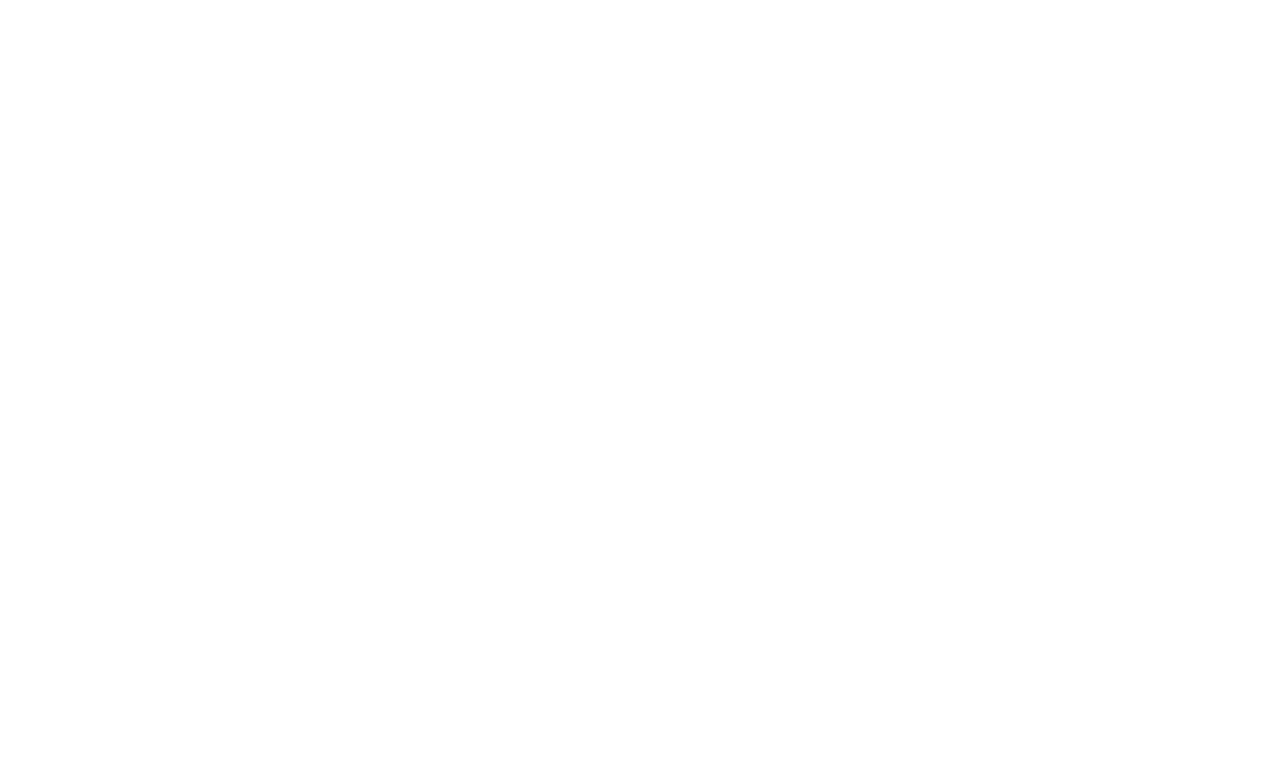
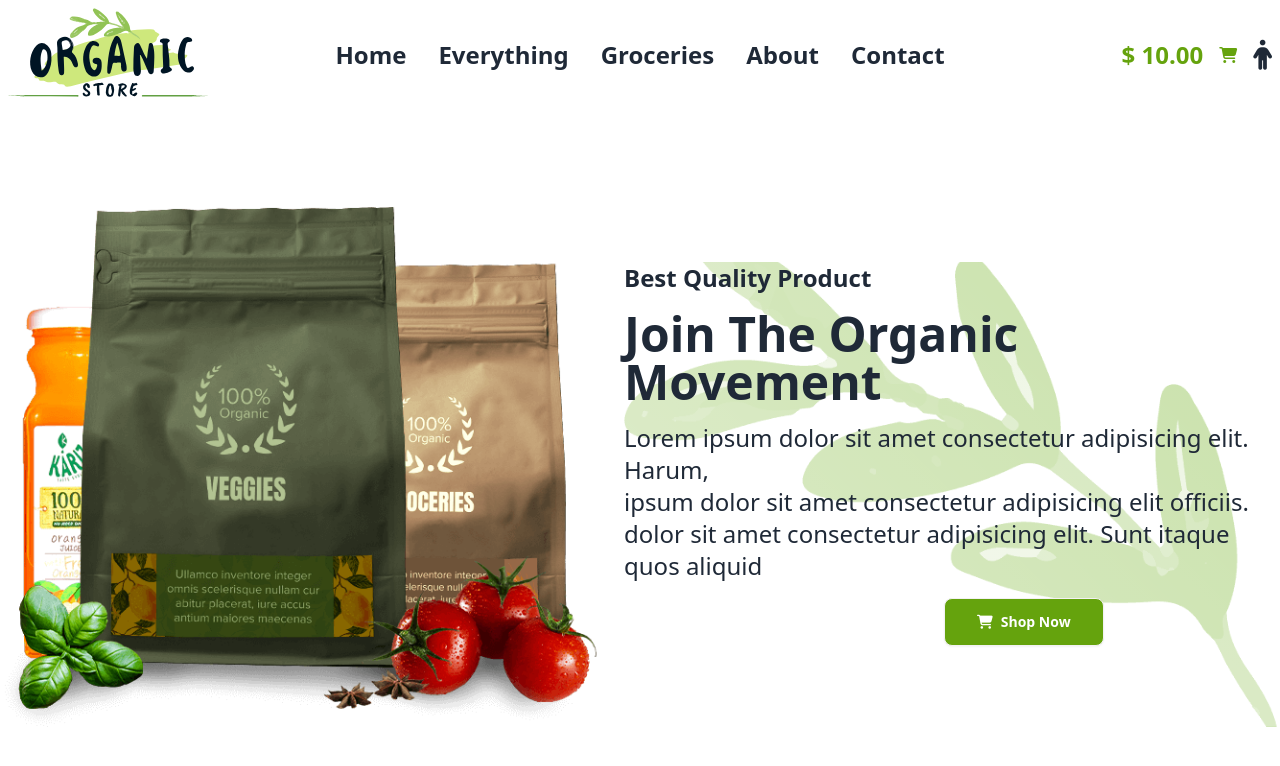
Before and after one commit to Priya-Ram-web/organic-repository, a plain HTML site: page index.html in a window 1280 px wide. Drawn offline with nearby package versions, Linux system fonts and the light colour scheme.

Commit message:
organic nav and header movement part is done

```diff
--- a/index.html
+++ b/index.html
@@ -11,8 +11,97 @@
 
 <link href="https://cdn.jsdelivr.net/npm/daisyui@4.12.10/dist/full.min.css" rel="stylesheet" type="text/css" />
 <script src="https://cdn.tailwindcss.com"></script>
+<link rel="stylesheet" href="style.css">
 </head>
 <body>
+    <!--header part start-->
+    <header class="container mx-auto bg-white">
+        <!--nav part start-->
+        <nav>
+            <div class="navbar bg-base-100">
+                <div class="navbar-start">
+                  <div class="dropdown">
+                    <div tabindex="0" role="button" class="btn btn-ghost lg:hidden">
+                      <svg
+                        xmlns="http://www.w3.org/2000/svg"
+                        class="h-5 w-5"
+                        fill="none"
+                        viewBox="0 0 24 24"
+                        stroke="currentColor">
+                        <path
+                          stroke-linecap="round"
+                          stroke-linejoin="round"
+                          stroke-width="2"
+                          d="M4 6h16M4 12h8m-8 6h16" />
+                      </svg>
+                    </div>
+                    <ul
+                      tabindex="0"
+                      class="menu menu-sm dropdown-content bg-base-100 rounded-box z-[1] mt-3 w-52 p-2 shadow">
+                      <li><a>Home</a></li>
+                      <li><a>Everything</a></li>
+                      <li><a>Groceries</a></li>
+                      <li><a>About</a></li>
+                      <li><a>Contact</a></li>
+                    </ul>
+                  </div>
+                  <img src="./images/logo.svg" alt="">
 
+                </div>
+                <div class="navbar-center hidden lg:flex">
+                  <ul class="menu menu-horizontal px-1 font-bold text-2xl">
+                    <li><a>Home</a></li>
+                      <li><a>Everything</a></li>
+                      <li><a>Groceries</a></li>
+                      <li><a>About</a></li>
+                      <li><a>Contact</a></li>
+                  </ul>
+                </div>
+                <div class="flex gap-4 navbar-end">
+                    <p class="text-lime-600 text-2xl font-bold">$ 10.00</p>
+                    <h6><i class="fa-solid fa-cart-shopping text-lime-600 font-bold"></i></h6>
+                    <h6><i class="fa-solid fa-person text-3xl"></i></h6>
+                </div>
+              </div>
+        </nav>
+        <!--nav part end-->
+
+    <!--organic movement part is start-->
+
+    <div class="mt-24 flex gap-4">
+        <!--left part start-->
+        <div class="w-full">
+        <img src="./images/bannerbg.png" alt="">
+        </div>
+        <!--left part end-->
+        <!--right part start-->
+        <div class="mt-14 space-y-4 right-back">
+            <h3 class="font-semibold text-2xl">Best Quality Product</h3>
+            <h1 class="font-bold text-5xl">Join The Organic Movement</h1>
+            <p class="text-2xl ">Lorem ipsum dolor sit amet consectetur adipisicing elit. Harum,<br>
+               ipsum dolor sit amet consectetur adipisicing elit officiis.
+             dolor sit amet consectetur adipisicing elit. Sunt itaque quos aliquid
+            </p>
+            <div class="ml-80 mt-4">
+            <button class="btn bg-lime-600 text-white font-bold px-8 py-3 ">
+                <i class="fa-solid fa-cart-shopping"></i>
+                Shop Now</button>
+                </div>
+        </div>
+        <!--right part end-->
+    </div>
+<!--organic movement part is end-->
+    </header>
+    <!--header part end-->
+    <!--main part start-->
+    <main>
+
+    </main>
+    <!--main part end-->
+    <!--footer part start-->
+    <footer>
+
+    </footer>
+    <!--footer part end-->
 </body>
 </html>
--- /dev/null
+++ b/style.css
@@ -0,0 +1,7 @@
+.right-back{
+    background-image: linear-gradient(45deg,rgba(255, 255, 255, 0.685) ,
+     rgba(255, 255, 255, 0.498)),url(./images/leaf01.png);
+     background-repeat:no-repeat;
+     background-size: cover;
+     background-position: center;
+}
```
